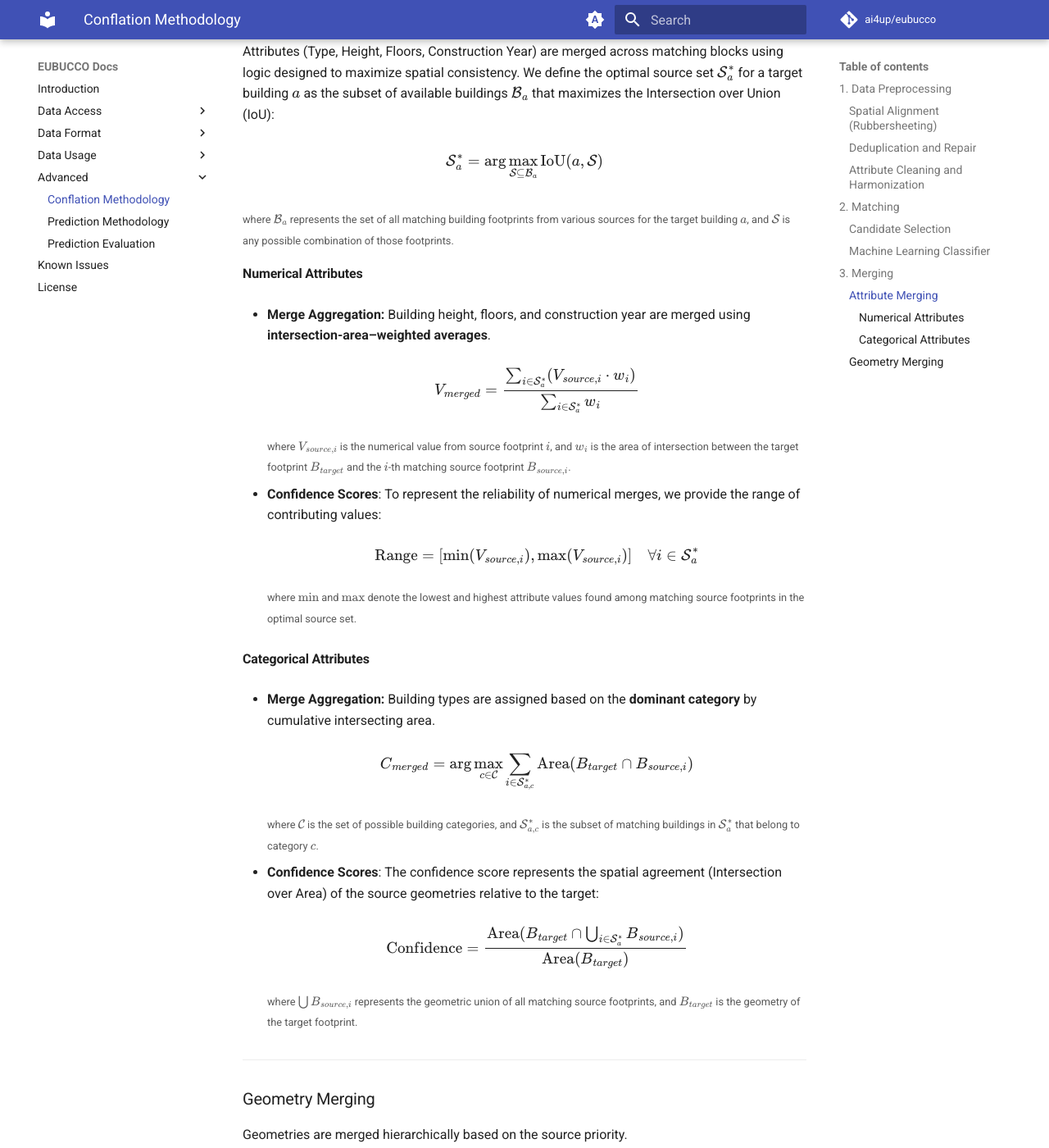
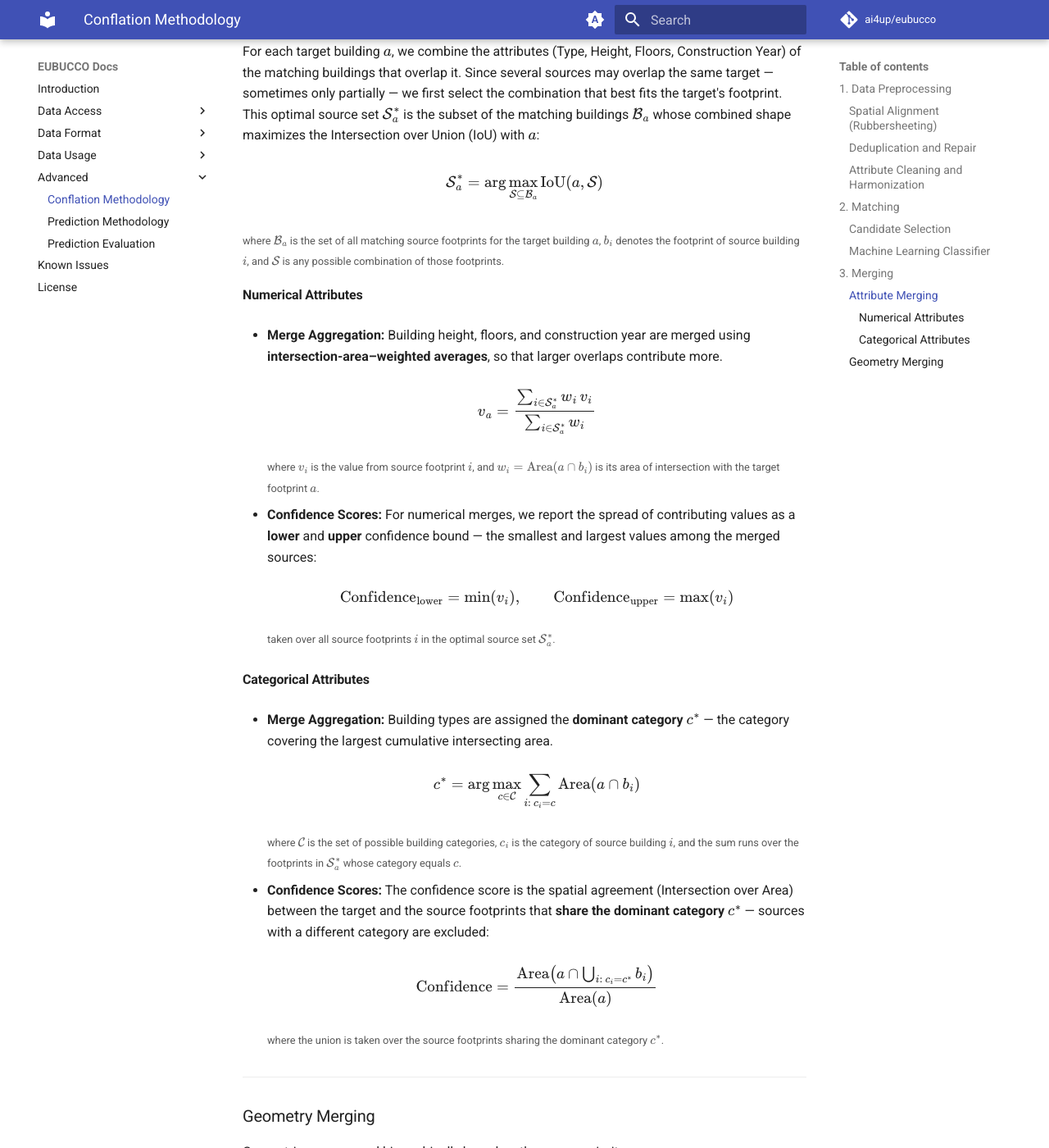
Before and after one commit to ai4up/eubucco.com, an MkDocs documentation site: the page built from docs/advanced/conflation.md, in a window 1280 px wide and 1400 px high, scrolled down 2971 px. Shown: the whole window at 82% size. Built offline with MkDocs 1.6.1 and Material for MkDocs 9.7.7, drawn with Linux system fonts in a browser that asks for light colours; comment, search, counter and statistics services are not loaded; the version menu is left out.

Commit message:
Align confidence formalization with data descriptor

```diff
--- a/docs/advanced/conflation.md
+++ b/docs/advanced/conflation.md
@@ -72,37 +72,40 @@ Unlike traditional methods that use simple "rule-of-thumb" intersection threshol
 Once matches are identified, the geometries and attributes are integrated to produce the final building record.
 
 ### Attribute Merging
-Attributes (Type, Height, Floors, Construction Year) are merged across matching blocks using logic designed to maximize spatial consistency. We define the optimal source set $\mathcal{S}_a^*$ for a target building $a$ as the subset of available buildings $\mathcal{B}_a$ that maximizes the Intersection over Union (IoU):
+
+For each target building $a$, we combine the attributes (Type, Height, Floors, Construction Year) of the matching buildings that overlap it. Since several sources may overlap the same target — sometimes only partially — we first select the combination that best fits the target's footprint. This optimal source set $\mathcal{S}_a^*$ is the subset of the matching buildings $\mathcal{B}_a$ whose combined shape maximizes the Intersection over Union (IoU) with $a$:
 
 $$\mathcal{S}_a^* = \arg\max_{\mathcal{S} \subseteq \mathcal{B}_a} \text{IoU}(a, \mathcal{S})$$
 
-<small>where $\mathcal{B}_a$ represents the set of all matching building footprints from various sources for the target building $a$, and $\mathcal{S}$ is any possible combination of those footprints.</small>
+<small>where $\mathcal{B}_a$ is the set of all matching source footprints for the target building $a$, $b_i$ denotes the footprint of source building $i$, and $\mathcal{S}$ is any possible combination of those footprints.</small>
 
 #### Numerical Attributes
-* **Merge Aggregation:** Building height, floors, and construction year are merged using **intersection-area–weighted averages**.
 
-    $$V_{merged} = \frac{\sum_{i \in \mathcal{S}_a^*} (V_{source, i} \cdot w_i)}{\sum_{i \in \mathcal{S}_a^*} w_i}$$
+* **Merge Aggregation:** Building height, floors, and construction year are merged using **intersection-area–weighted averages**, so that larger overlaps contribute more.
 
-    <small>where $V_{source, i}$ is the numerical value from source footprint $i$, and $w_i$ is the area of intersection between the target footprint $B_{target}$ and the $i$-th matching source footprint $B_{source, i}$.</small>
+    $$v_a = \frac{\sum_{i \in \mathcal{S}_a^*} w_i \, v_i}{\sum_{i \in \mathcal{S}_a^*} w_i}$$
 
-* **Confidence Scores**: To represent the reliability of numerical merges, we provide the range of contributing values:
+    <small>where $v_i$ is the value from source footprint $i$, and $w_i = \text{Area}(a \cap b_i)$ is its area of intersection with the target footprint $a$.</small>
 
-    $$\text{Range} = [ \min(V_{source, i}), \max(V_{source, i}) ] \quad \forall i \in \mathcal{S}_a^*$$
+* **Confidence Scores:** For numerical merges, we report the spread of contributing values as a **lower** and **upper** confidence bound — the smallest and largest values among the merged sources:
 
-    <small>where $\min$ and $\max$ denote the lowest and highest attribute values found among matching source footprints in the optimal source set.</small>
+    $$\text{Confidence}_\text{lower} = \min(v_i), \qquad \text{Confidence}_\text{upper} = \max(v_i)$$
+
+    <small>taken over all source footprints $i$ in the optimal source set $\mathcal{S}_a^*$.</small>
 
 #### Categorical Attributes
-* **Merge Aggregation:** Building types are assigned based on the **dominant category** by cumulative intersecting area.
 
-    $$C_{merged} = \arg\max_{c \in \mathcal{C}} \sum_{i \in \mathcal{S}_{a, c}^*} \text{Area}(B_{target} \cap B_{source, i})$$
+* **Merge Aggregation:** Building types are assigned the **dominant category** $c^\ast$ — the category covering the largest cumulative intersecting area.
 
-    <small>where $\mathcal{C}$ is the set of possible building categories, and $\mathcal{S}_{a, c}^*$ is the subset of matching buildings in $\mathcal{S}_a^*$ that belong to category $c$.</small>
+    $$c^\ast = \arg\max_{c \in \mathcal{C}} \sum_{i:\, c_i = c} \text{Area}(a \cap b_i)$$
 
-* **Confidence Scores**: The confidence score represents the spatial agreement (Intersection over Area) of the source geometries relative to the target:
+    <small>where $\mathcal{C}$ is the set of possible building categories, $c_i$ is the category of source building $i$, and the sum runs over the footprints in $\mathcal{S}_a^*$ whose category equals $c$.</small>
 
-    $$\text{Confidence} = \frac{\text{Area}(B_{target} \cap \bigcup_{i \in \mathcal{S}_a^* } B_{source, i})}{\text{Area}(B_{target})}$$
+* **Confidence Scores:** The confidence score is the spatial agreement (Intersection over Area) between the target and the source footprints that **share the dominant category** $c^\ast$ — sources with a different category are excluded:
 
-    <small>where $\bigcup B_{source, i}$ represents the geometric union of all matching source footprints, and $B_{target}$ is the geometry of the target footprint.</small>
+    $$\text{Confidence} = \frac{\text{Area}\big(a \cap \bigcup_{i:\, c_i = c^\ast} b_i\big)}{\text{Area}(a)}$$
+
+    <small>where the union is taken over the source footprints sharing the dominant category $c^\ast$.</small>
 
 ---
 
```
Also changed, not shown: docs/data-format/uncertainty.md (+13 -9 lines).
